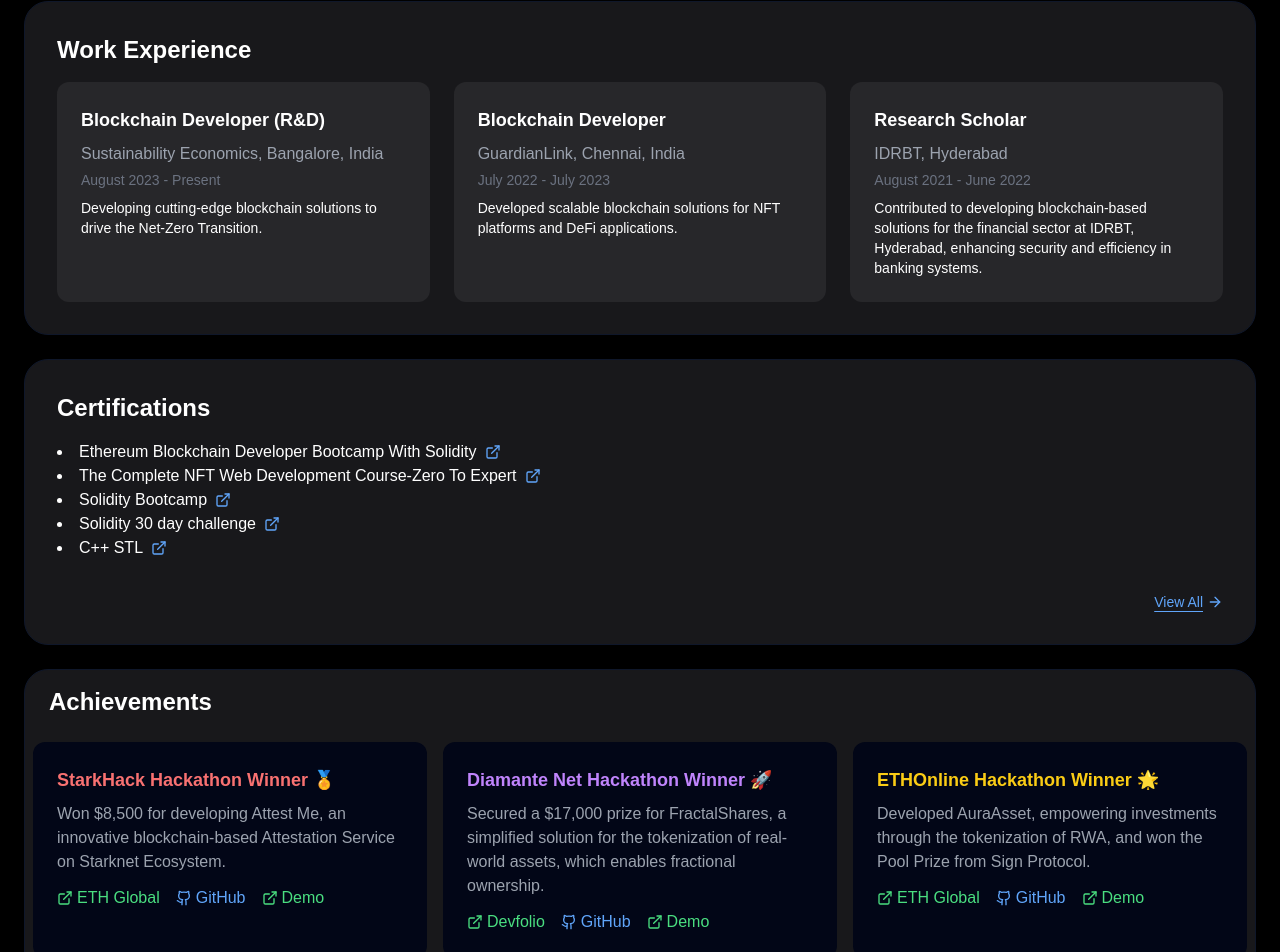
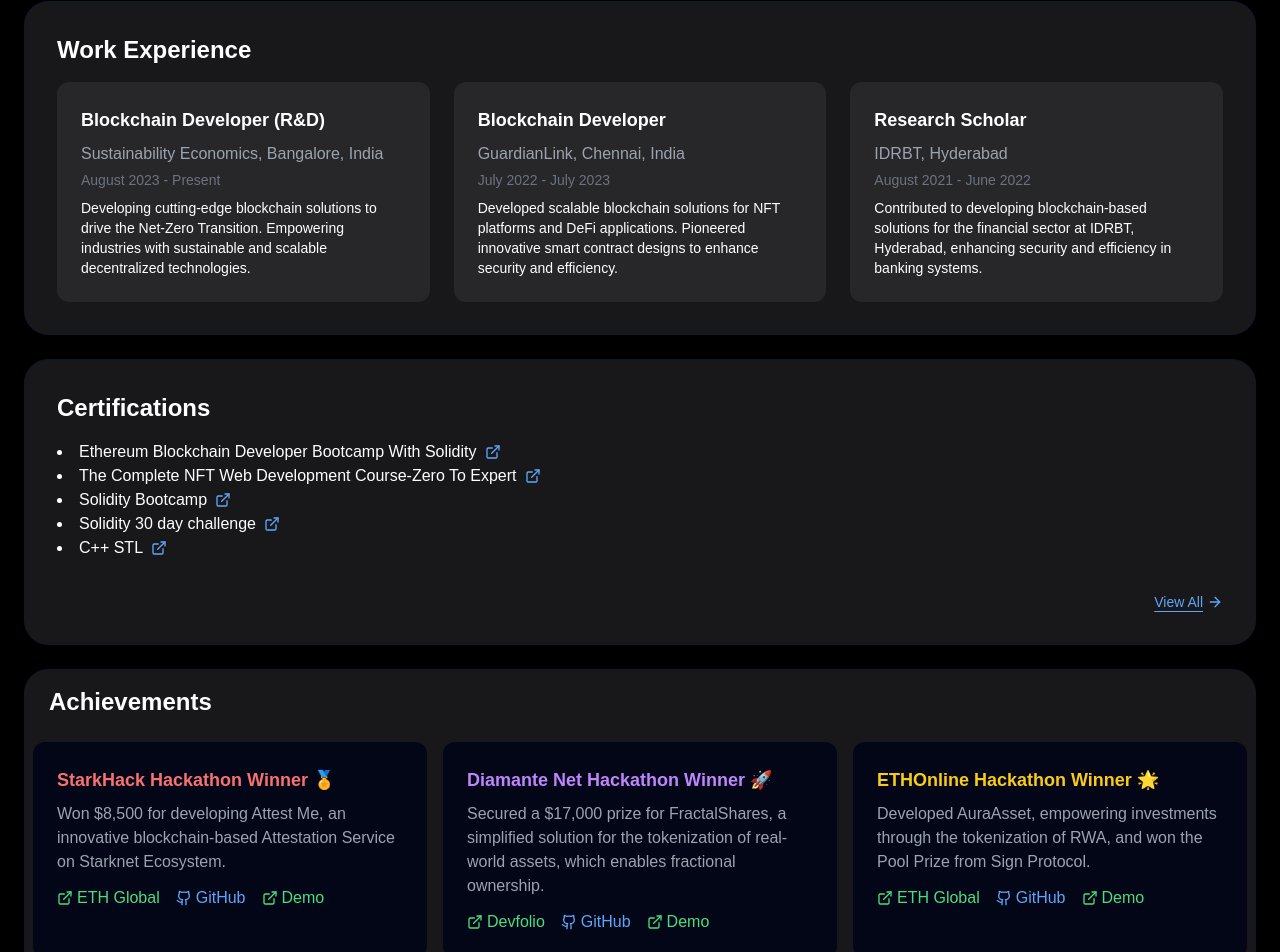
Before and after one commit to jitendragangwar123/Portfolio, a Next.js app: page / in a window 1280 px wide. Shown: the part 753-1705 px from the top of the page. Built offline with nearby package versions, Linux system fonts and the light colour scheme.

Commit message:
feat:experience description added

```diff
--- a/src/app/page.tsx
+++ b/src/app/page.tsx
@@ -202,13 +202,14 @@
               title="Blockchain Developer (R&D)"
               company="Sustainability Economics, Bangalore, India"
               period="August 2023 - Present"
-              description="Developing cutting-edge blockchain solutions to drive the Net-Zero Transition."
+              description="Developing cutting-edge blockchain solutions to drive the Net-Zero Transition. Empowering industries with sustainable and scalable decentralized technologies."
             />
             <WorkExperience
               title="Blockchain Developer"
               company="GuardianLink, Chennai, India"
               period="July 2022 - July 2023"
-              description="Developed scalable blockchain solutions for NFT platforms and DeFi applications."
+              description="
+Developed scalable blockchain solutions for NFT platforms and DeFi applications. Pioneered innovative smart contract designs to enhance security and efficiency."
             />
             <WorkExperience
               title="Research Scholar"
```
